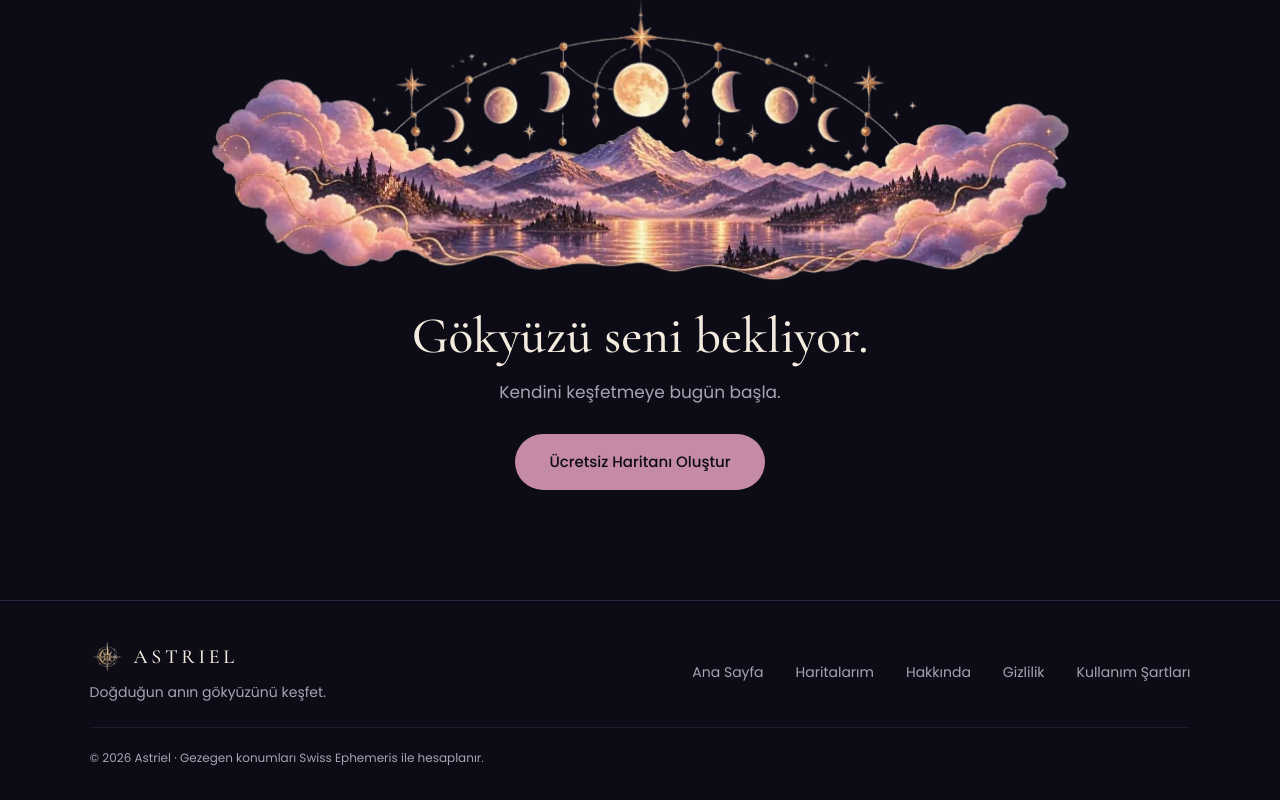
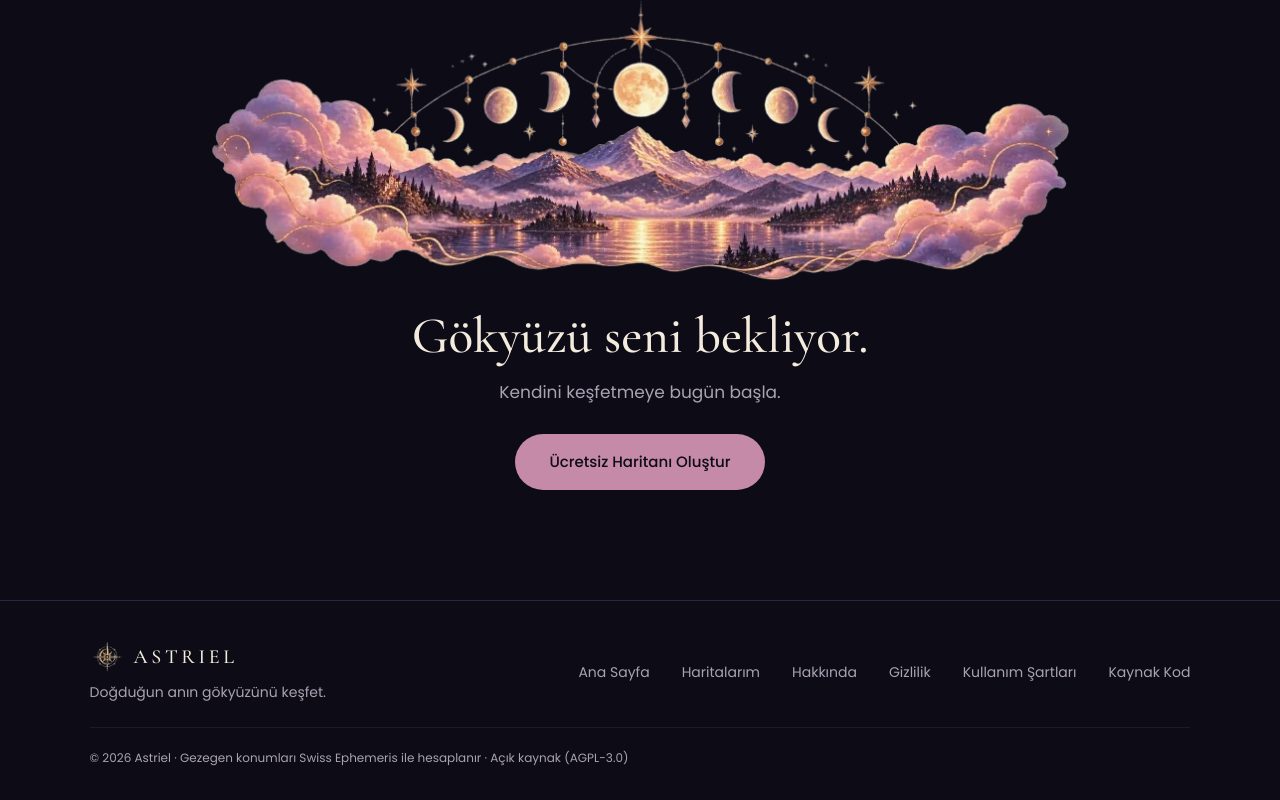
Before and after one commit to kardelenguler/astriel, an Angular app in the folder frontend/: page / in a window 1280 px wide. Shown: the part 2036-2836 px from the top of the page. Built offline with nearby package versions, Linux system fonts and the light colour scheme.

Commit message:
Kaynak kod linki eklendi (AGPL)

```diff
--- a/frontend/src/app/layout/footer/footer.html
+++ b/frontend/src/app/layout/footer/footer.html
@@ -13,9 +13,11 @@
     <a routerLink="/hakkinda">Hakkında</a>
     <a routerLink="/gizlilik">Gizlilik</a>
     <a routerLink="/kullanim-sartlari">Kullanım Şartları</a>
+    <a href="https://github.com/kardelenguler/astriel" target="_blank" rel="noopener">Kaynak Kod</a>
   </nav>
 
   <p class="note">
-    © {{ year }} Astriel · Gezegen konumları Swiss Ephemeris ile hesaplanır.
+    © {{ year }} Astriel · Gezegen konumları Swiss Ephemeris ile hesaplanır ·
+    Açık kaynak (AGPL-3.0)
   </p>
 </footer>
--- a/frontend/src/app/pages/about/about.html
+++ b/frontend/src/app/pages/about/about.html
@@ -111,14 +111,14 @@
         </dd>
       </div>
       <div>
-        <dt>Doğum yerinin saat dilimi</dt>
+        <dt>Doğum Yerinin Saat Dilimi</dt>
         <dd>
           Doğum yerinin koordinatlarından o yerin saat dilimi bulunur. O tarihte yaz saati
           uygulanıyorsa bu da hesaba katılır.
         </dd>
       </div>
       <div>
-        <dt>Doğum anı</dt>
+        <dt>Doğum Anı</dt>
         <dd>
           Girdiğin yerel saat evrensel saate (UTC) çevrilir ve hesaplamalar bu kesin an üzerinden
           yapılır. Saatini bilmiyorsan gezegen konumları yine hesaplanır. Yükselen burç ve evler
@@ -180,6 +180,12 @@
         </a>
         <span>Doğum yeri araması için kullanılan açık harita verileri (ODbL lisansı).</span>
       </li>
+      <li>
+        <a href="https://github.com/kardelenguler/astriel" target="_blank" rel="noopener">
+          Astriel Kaynak Kodu
+        </a>
+        <span>Sitenin tüm kaynak kodu GNU AGPL-3.0 lisansıyla açıktır.</span>
+      </li>
     </ul>
   </section>
 
```
